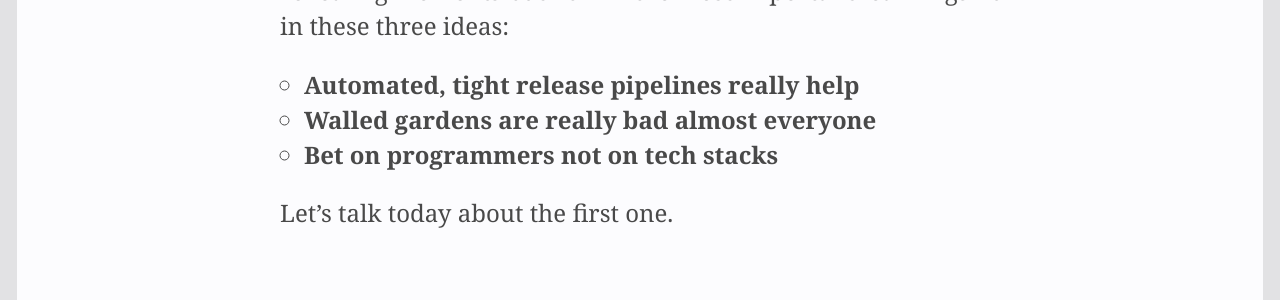
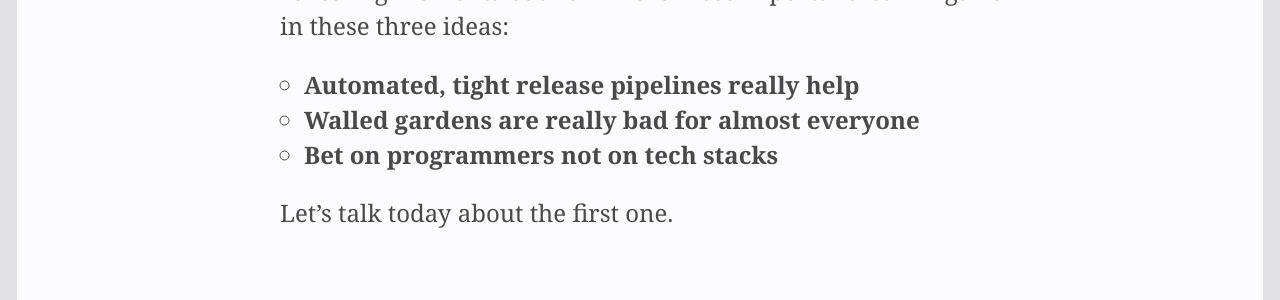
Before and after one commit to aitor/aitor.github.com, a Jekyll site: the page built from _posts/2023-03-19-sunsetting_apps_part_one.md, in a window 1280 px wide and 900 px high, scrolled down 1602 px. Shown: the part 157-457 px from the top of the window. Built offline with Jekyll 4.4.1, drawn with Linux system fonts in a browser that asks for light colours; nearby versions of some CDN libraries.

Commit message:
fix(posts): Small typo

```diff
--- a/_posts/2023-03-19-sunsetting_apps_part_one.md
+++ b/_posts/2023-03-19-sunsetting_apps_part_one.md
@@ -18,7 +18,7 @@ You can read about the pivot in detail [here](https://www.linkedin.com/pulse/la-
 The removal of Devengo native apps from their stores is part of this pivot we started last May, and now that we are closing that chapter, it looks like an excellent moment to retrospect on what we learnt during those years. There were many revealing moments but I think the most important learnings fit in these three ideas:
 
 - **Automated, tight release pipelines really help**
-- **Walled gardens are really bad almost everyone**
+- **Walled gardens are really bad for almost everyone**
 - **Bet on programmers not on tech stacks**
 
 Let's talk today about the first one.
```
